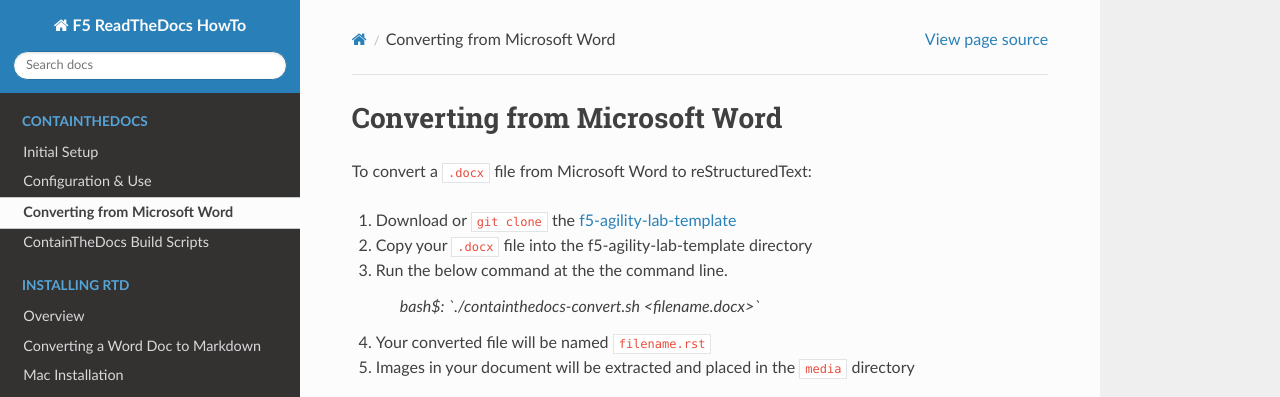
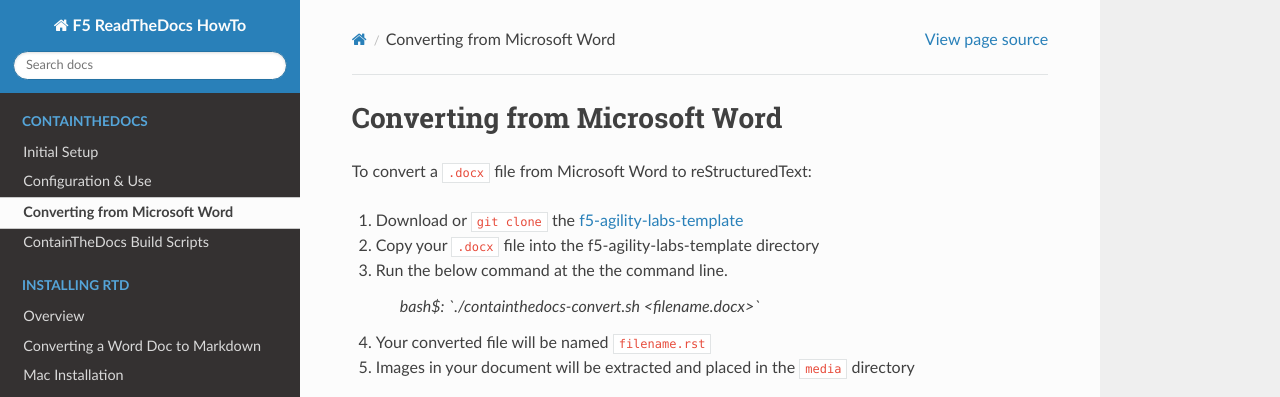
Before and after one commit to 6a6d/f5-rtd-howto, a Sphinx documentation site: the page built from docs/ctd/ctd-convert.rst, in a window 1280 px wide. Shown: the top 397 px of the page. Built offline with Sphinx 7.4.7 and the Read the Docs theme 2.0.0, drawn with Linux system fonts in a browser that asks for light colours.

Commit message:
Fix links to missing and outdated repositories

```diff
--- a/docs/ctd/ctd-convert.rst
+++ b/docs/ctd/ctd-convert.rst
@@ -2,13 +2,13 @@
 Converting from Microsoft Word
 ******************************
 
-.. _f5-sphinx-theme: https://github.com/0xHiteshPatel/f5-sphinx-theme
-.. _f5-agility-lab-template: https://github.com/0xHiteshPatel/f5-agility-lab-template.git
+.. _f5-sphinx-theme: https://github.com/f5devcentral/f5-sphinx-theme
+.. _f5-agility-labs-template: https://github.com/f5devcentral/f5-agility-labs-template
 
 To convert a ``.docx`` file from Microsoft Word to reStructuredText:
 
-#. Download or ``git clone`` the `f5-agility-lab-template`_
-#. Copy your ``.docx`` file into the f5-agility-lab-template directory
+#. Download or ``git clone`` the `f5-agility-labs-template`_
+#. Copy your ``.docx`` file into the f5-agility-labs-template directory
 #. Run the below command at the the command line.
 
     `bash$: `./containthedocs-convert.sh <filename.docx>``
```
